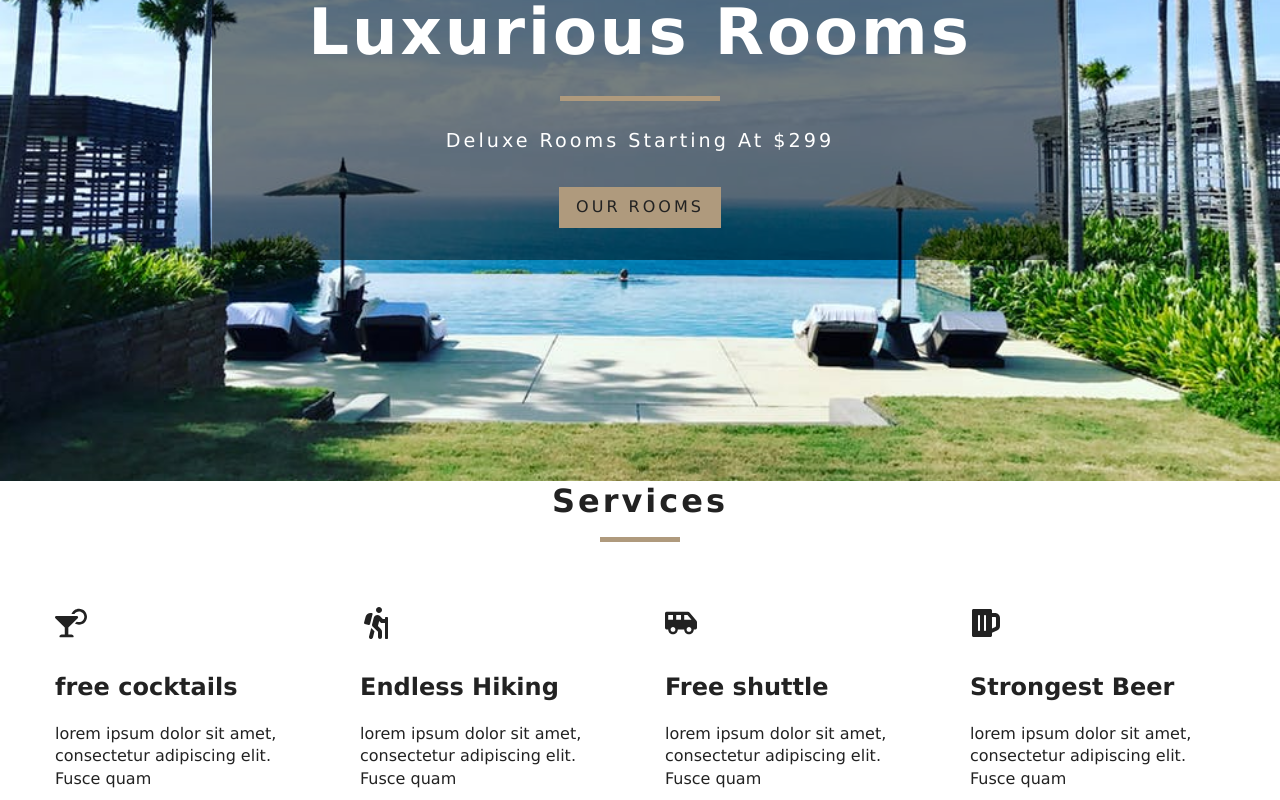
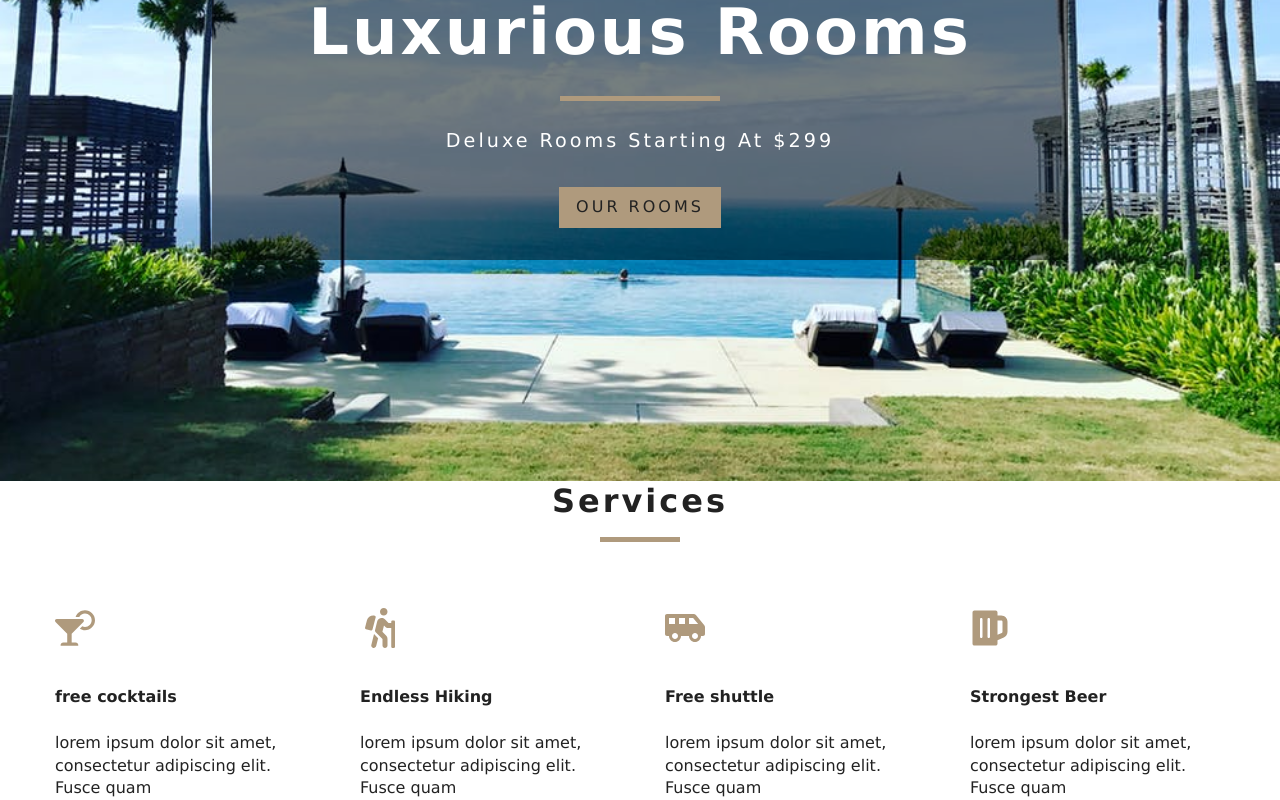
Before and after one commit to ravinduf/resort, a React (Create React App) app: page / in a window 1280 px wide. Shown: the part 319-1119 px from the top of the page. Built offline with nearby package versions, Linux system fonts and the light colour scheme.

Commit message:
updated services.js

```diff
--- a/src/components/Services.js
+++ b/src/components/Services.js
@@ -33,12 +33,12 @@ class Services extends Component {
             <section>
                 <Title title="services" />
                 <div className="services-center">
-                    {this.state.services.map(service => (
-                        <ul style={{listStyle: 'none'}}>
-                            <li><h2>{service.icon}</h2></li>
-                            <li><h3>{service.title}</h3></li>
-                            <li>{service.info}</li>
-                        </ul>
+                    {this.state.services.map((service, index) => (
+                        <article className="service" style={{listStyle: 'none'}} key={index}>
+                            <span>{service.icon}</span>
+                            <h6>{service.title}</h6>
+                            <p>{service.info}</p>
+                        </article>
                     ))}
                 </div>
             </section>
```
